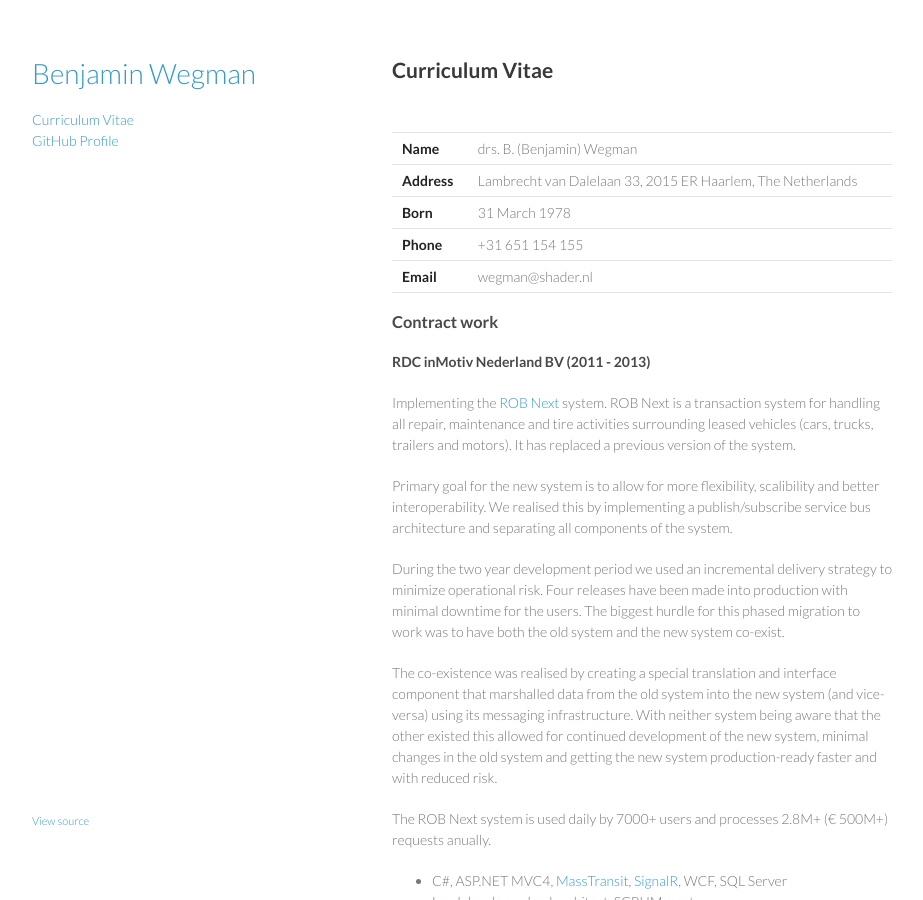
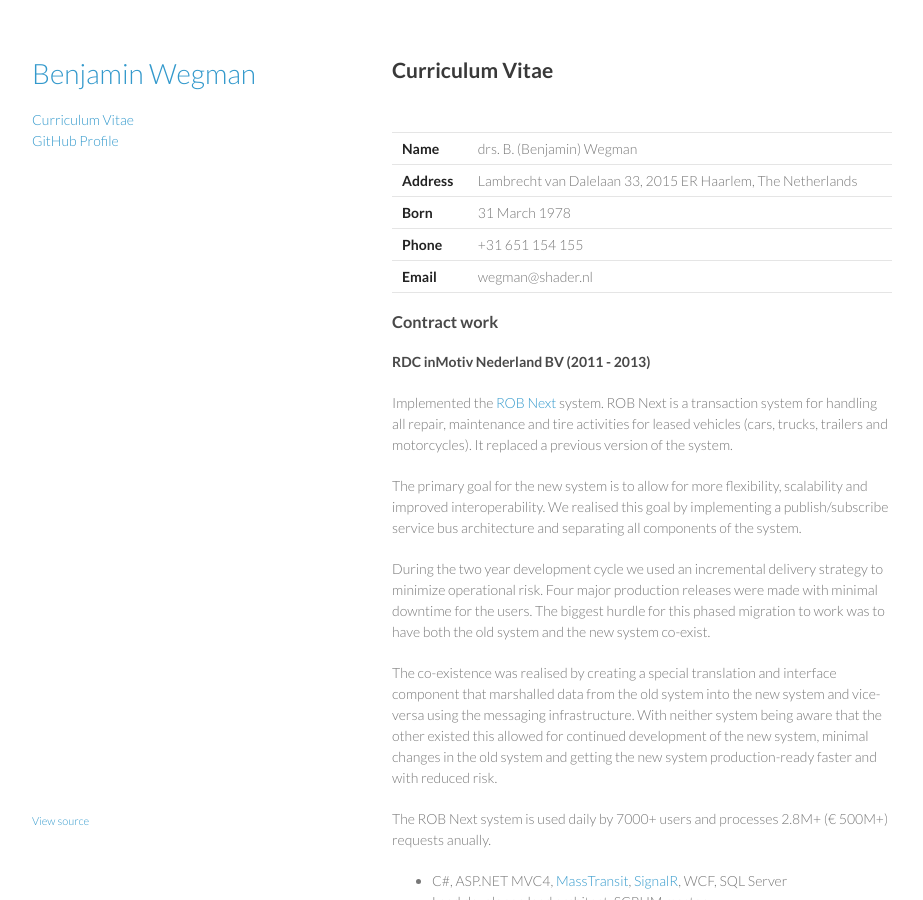
Before and after one commit to bwegman/bwegman.github.io, a Jekyll site: the page built from curriculum-vitae/index.md, in a window 1280 px wide and 900 px high. Shown: the whole window, without its empty margins (178-1101 px from the left). Built offline with Jekyll 4.4.1, drawn with Linux system fonts in a browser that asks for light colours; Markdown is read by kramdown in place of the engine named in the settings.

Commit message:
Spell checking etc.

```diff
--- a/curriculum-vitae/index.md
+++ b/curriculum-vitae/index.md
@@ -17,13 +17,13 @@ title: Curriculum Vitae
 
 #### RDC inMotiv Nederland BV (2011 - 2013)
 
-Implementing the [ROB Next](http://www.rob-net.nl) system. ROB Next is a transaction system for handling all repair, maintenance and tire activities surrounding leased vehicles (cars, trucks, trailers and motors). It has replaced a previous version of the system.
+Implemented the [ROB Next](http://www.rob-net.nl) system. ROB Next is a transaction system for handling all repair, maintenance and tire activities for leased vehicles (cars, trucks, trailers and motorcycles). It replaced a previous version of the system.
 
-Primary goal for the new system is to allow for more flexibility, scalibility and better interoperability. We realised this by implementing a publish/subscribe service bus architecture and separating all components of the system.
+The primary goal for the new system is to allow for more flexibility, scalability and improved interoperability. We realised this goal by implementing a publish/subscribe service bus architecture and separating all components of the system.
 
-During the two year development period we used an incremental delivery strategy to minimize operational risk. Four releases have been made into production with minimal downtime for the users. The biggest hurdle for this phased migration to work was to have both the old system and the new system co-exist.
+During the two year development cycle we used an incremental delivery strategy to minimize operational risk. Four major production releases were made with minimal downtime for the users. The biggest hurdle for this phased migration to work was to have both the old system and the new system co-exist.
 
-The co-existence was realised by creating a special translation and interface component that marshalled data from the old system into the new system (and vice-versa) using its messaging infrastructure. With neither system being aware that the other existed this allowed for continued development of the new system, minimal changes in the old system and getting the new system production-ready faster and with reduced risk.
+The co-existence was realised by creating a special translation and interface component that marshalled data from the old system into the new system and vice-versa using the messaging infrastructure. With neither system being aware that the other existed this allowed for continued development of the new system, minimal changes in the old system and getting the new system production-ready faster and with reduced risk.
 
 The ROB Next system is used daily by 7000+ users and processes 2.8M+ (&euro; 500M+) requests anually.
 
```
